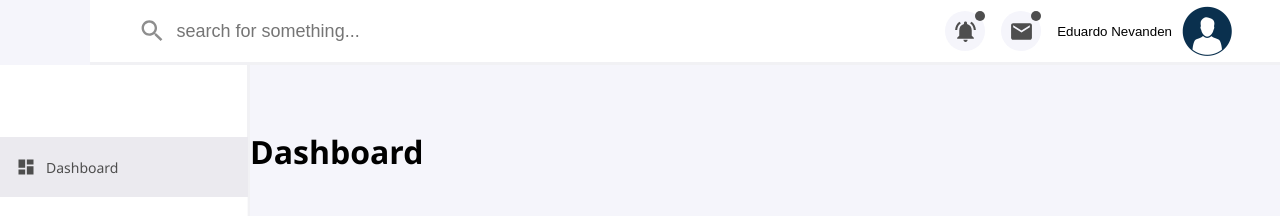
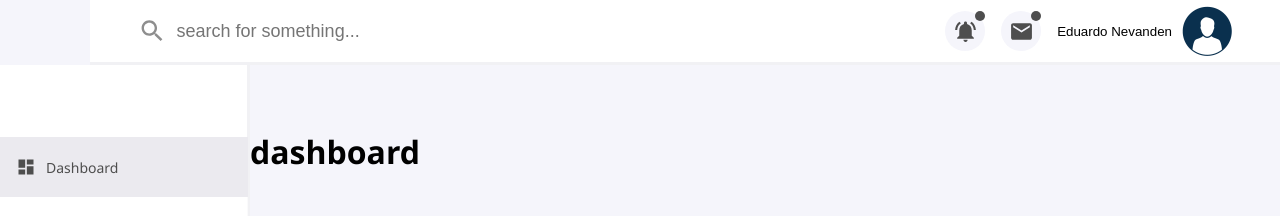
Before and after one commit to antoniofrmagalhaes/reactjs-typescript-graph-dashboard, a React (Create React App) app: page / in a window 1280 px wide. Shown: the top 216 px of the page. Built offline with nearby package versions, Linux system fonts and the light colour scheme.

Commit message:
test: add some routes for tests

```diff
--- a/src/routes/index.tsx
+++ b/src/routes/index.tsx
@@ -5,7 +5,11 @@ import Route from "../routes/DashboardRoute";
 const Routes: React.FC = () => {
   return (
     <Switch>
-      <Route path="/" exact component={() => <h1>Dashboard</h1>} />
+      <Route path="/" exact component={() => <h1>dashboard</h1>} />
+      <Route path="/informations" component={() => <h1>informations</h1>} />
+      <Route path="/desktops" component={() => <h1>desktops</h1>} />
+      <Route path="/orders" component={() => <h1>orders</h1>} />
+      <Route path="/settings" component={() => <h1>settings</h1>} />
     </Switch>
   );
 };
```
